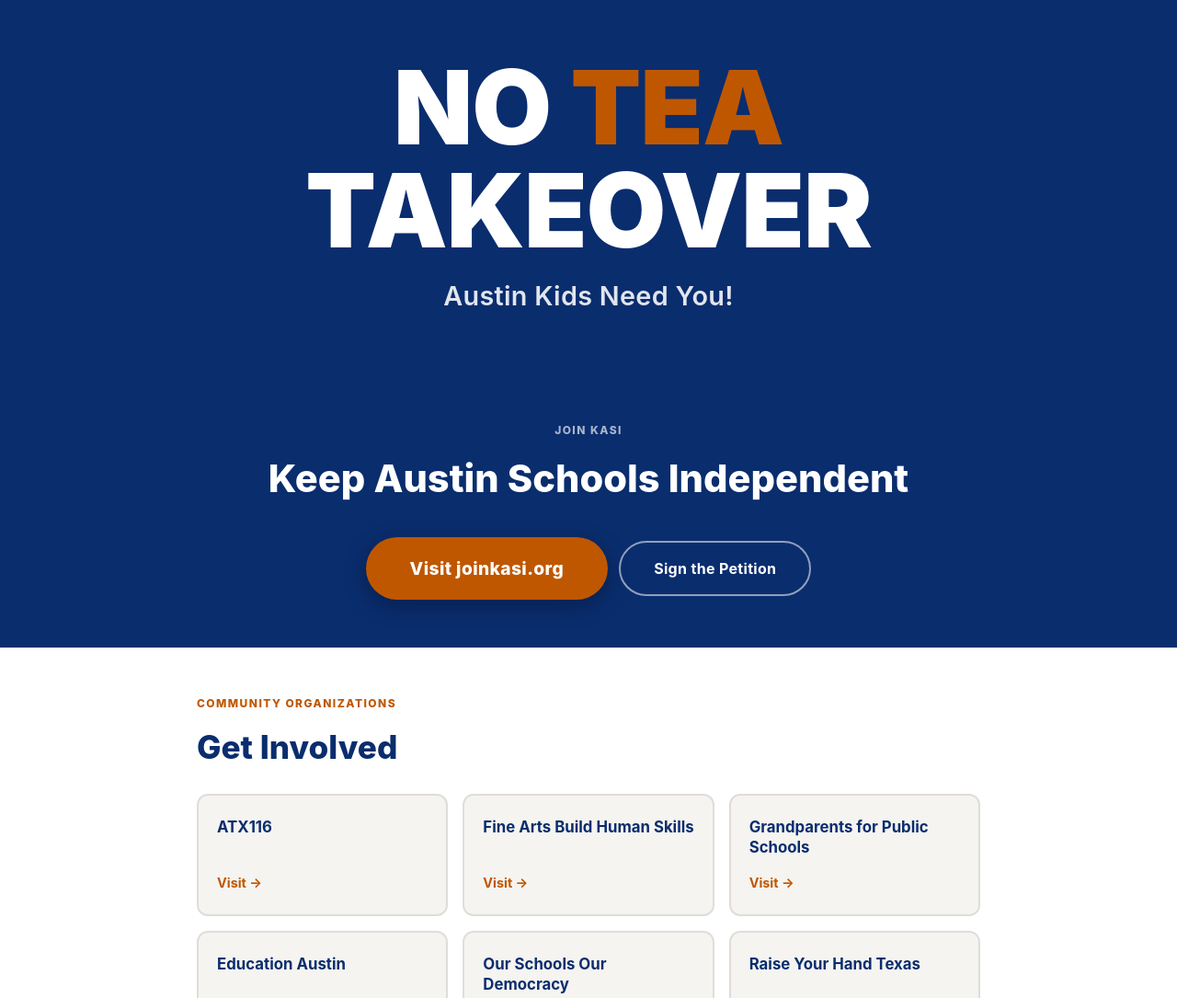
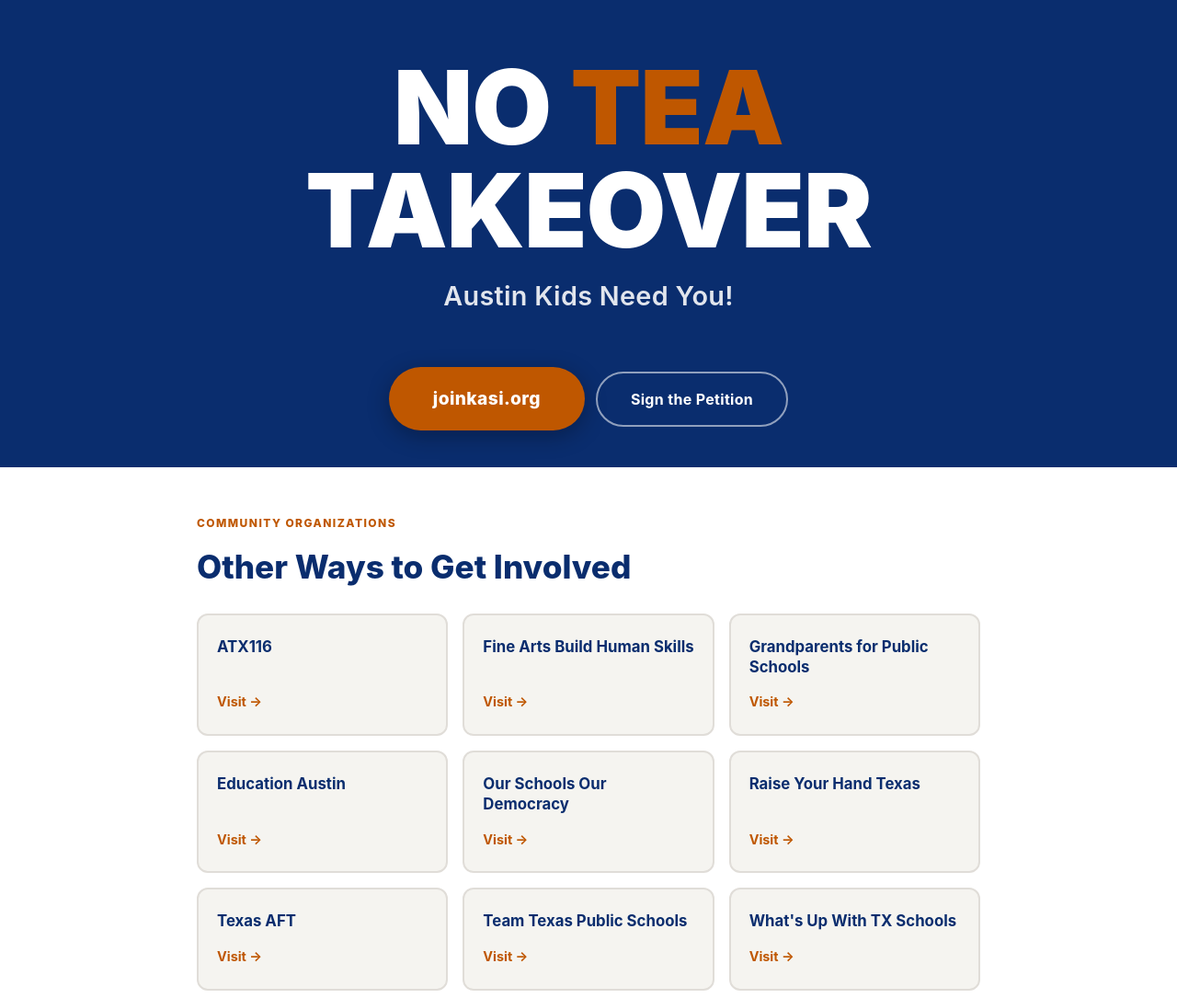
Before and after one commit to nahunta/aisd-resource-hub, a plain HTML site: page index.html in a window 1280 px wide. Shown: the top 1085 px of the page at 92% size. Drawn offline with Linux system fonts and the light colour scheme.

Commit message:
Simplify hero section, tighten spacing, update Get Involved heading

```diff
--- a/index.html
+++ b/index.html
@@ -39,7 +39,7 @@
     .hero {
       background: var(--blue);
       color: var(--white);
-      padding: 60px 24px 64px;
+      padding: 60px 24px 32px;
       text-align: center;
       position: relative;
       overflow: visible;
@@ -101,6 +101,8 @@
 
     .petition-section .section {
       text-align: center;
+      padding-top: 24px;
+      padding-bottom: 40px;
     }
 
     .petition-section .section-label {
@@ -348,8 +350,6 @@
   <!-- ── PETITION ──────────────────────────────── -->
   <section class="petition-section" aria-labelledby="petition-heading">
     <div class="section">
-      <p class="section-label">Join KASI</p>
-      <h2 id="petition-heading">Keep Austin Schools Independent</h2>
       <div class="petition-btn-group">
         <a
           class="petition-btn"
@@ -357,7 +357,7 @@
           target="_blank"
           rel="noopener noreferrer"
         >
-          Visit joinkasi.org
+          joinkasi.org
         </a>
         <a
           class="petition-btn-secondary"
@@ -375,7 +375,7 @@
   <section class="orgs-section" aria-labelledby="orgs-heading">
     <div class="section">
       <p class="section-label">Community Organizations</p>
-      <h2 id="orgs-heading">Get Involved</h2>
+      <h2 id="orgs-heading">Other Ways to Get Involved</h2>
       <div class="card-grid">
 
         <!-- ORG CARD — duplicate this block to add a new organization -->
```
